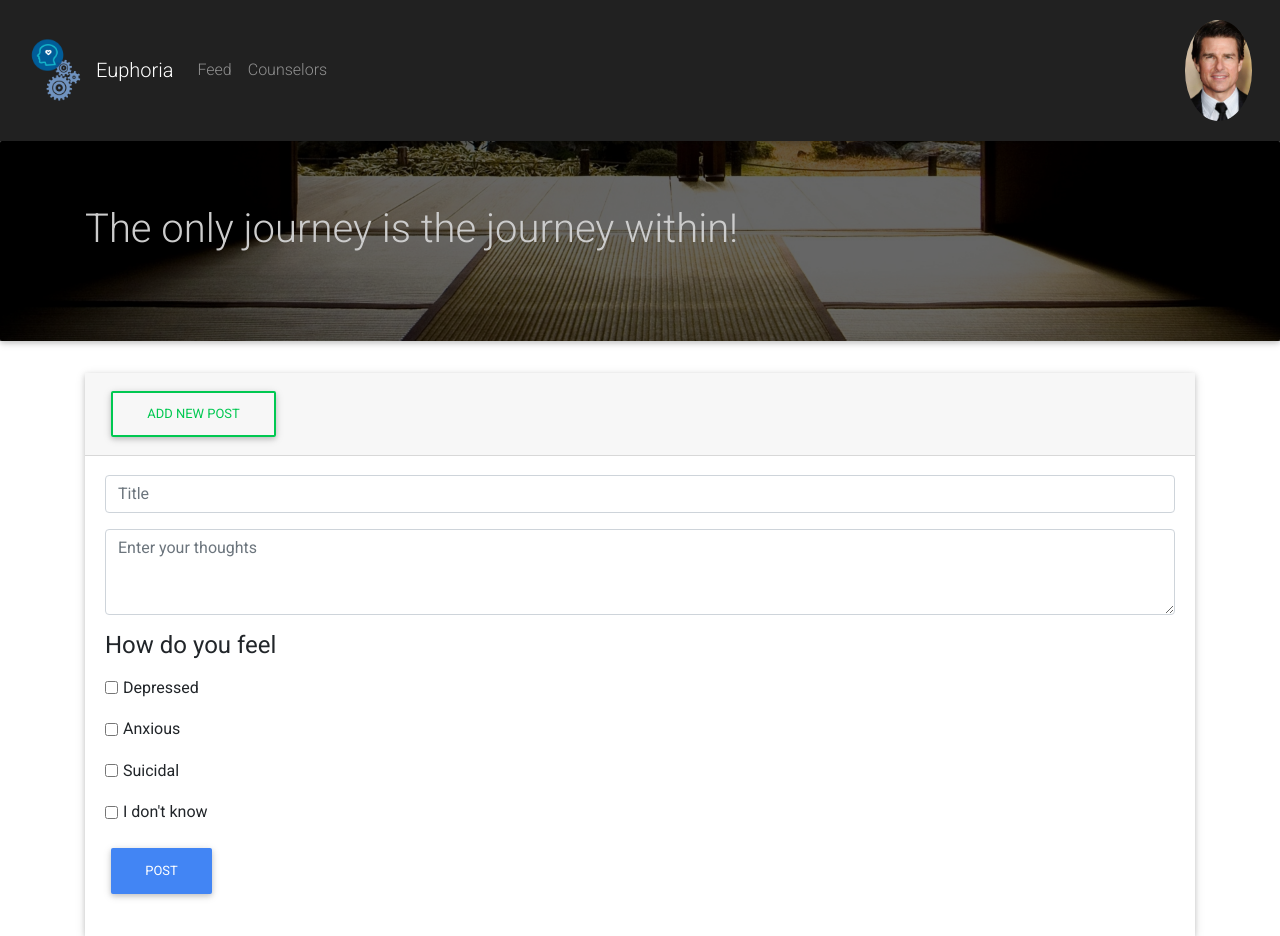
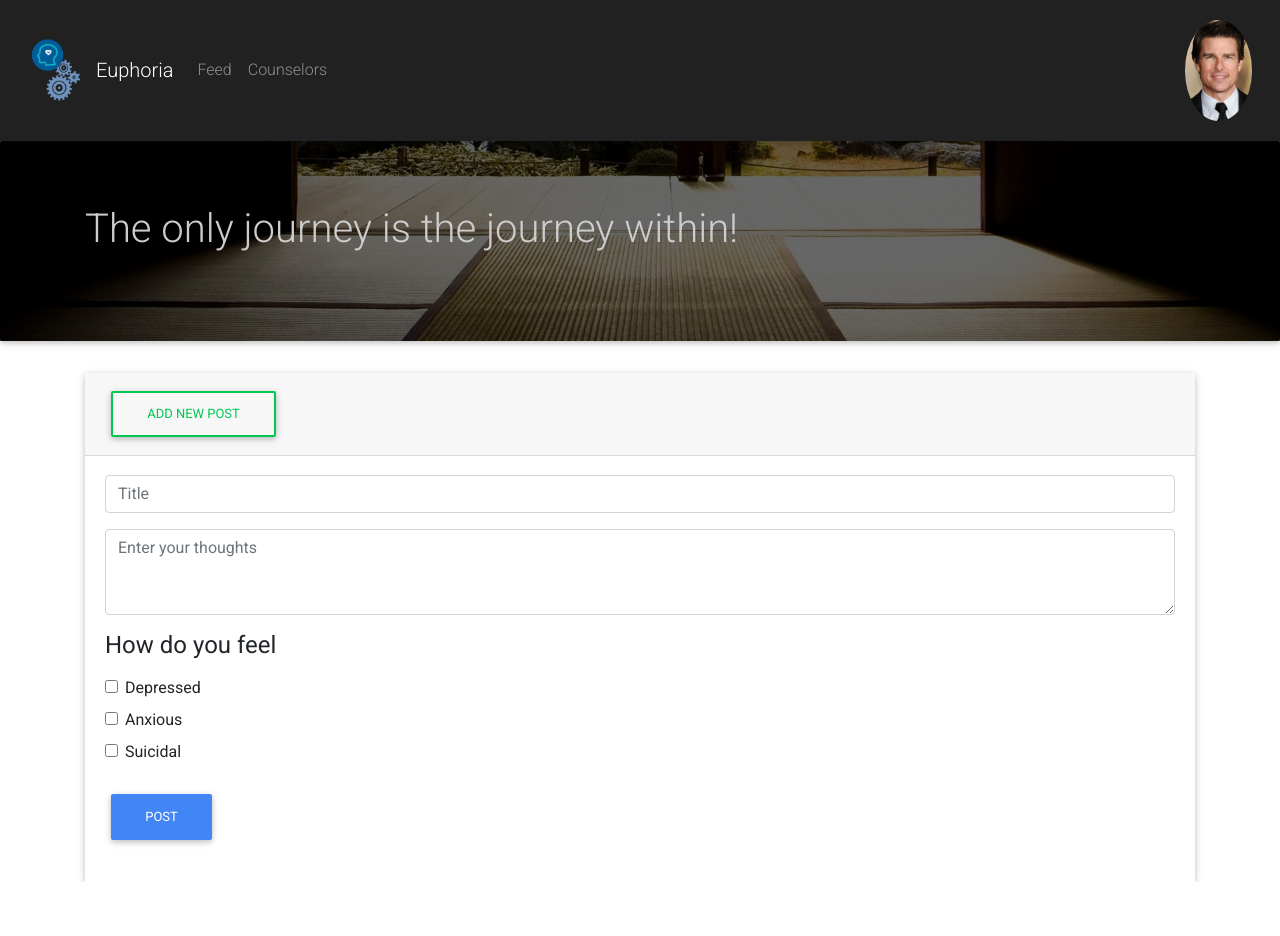
Before and after one commit to dansamarasinghe/Euphoria-Client, a React (Create React App) app: page /user/feed in a window 1280 px wide. After the commit the page ends 882 px from the top, so only its background shows below. Built offline with nearby package versions, Linux system fonts and the light colour scheme.

Commit message:
started on counselor requests

```diff
--- /dev/null
+++ b/src/components/user/Checkbox.js
@@ -0,0 +1,18 @@
+import React from "react";
+
+const Checkbox = ({ label, isSelected, onCheckboxChange }) => (
+  <div className="form-check">
+    <label>
+      <input
+        type="checkbox"
+        name={label}
+        checked={isSelected}
+        onChange={onCheckboxChange}
+        className="form-check-input"
+      />
+      {label}
+    </label>
+  </div>
+);
+
+export default Checkbox;
--- a/src/components/user/PostComponentUser.js
+++ b/src/components/user/PostComponentUser.js
@@ -23,6 +23,7 @@ import PropTypes from 'prop-types';
 import { connect } from 'react-redux';
 import {userNewPost} from '../../actions/UserActions';
 
+import Checkbox from '../../components/user/Checkbox'
 
 const useStyles = makeStyles(theme => ({
   card: {
@@ -137,25 +138,29 @@ function CustomToggle({ children, eventKey }) {
 //     </Fragment>
 //   );
 // }
+const OPTIONS = ["Depressed", "Anxious", "Suicidal"];
 class PostComponentUser extends Component{
   constructor(props){
     super(props);
     this.state={
-       'postBody':'',
-       'checkbox':[]
+
+      'postTitle':'',
+      'postBody':'',
+       checkboxes: OPTIONS.reduce(
+          (options, option) => ({
+            ...options,
+            [option]: false
+          }),
+          {}
+        )
     }
   }
   onChange=(e)=>{
     this.setState({[e.target.name]:e.target.value})
   }
   toggleCheckBox=(e)=>{
-    console.log(e.target.name.type)
-    // if(this.state.checkbox.includes(e.target.name)){
-    //   console.log("have");
-    // }else{
-    //   console.log("do not have");
-
-    // }
+    const {check}=e.target.name;
+    console.log(check)
 
   }
   onSubmit=(e)=>{
@@ -163,6 +168,46 @@ class PostComponentUser extends Component{
     console.log(this.state.postBody);
     this.props.userNewPost(this.state);
   }
+  selectAllCheckboxes = isSelected => {
+    Object.keys(this.state.checkboxes).forEach(checkbox => {
+      // BONUS: Can you explain why we pass updater function to setState instead of an object?
+      this.setState(prevState => ({
+        checkboxes: {
+          ...prevState.checkboxes,
+          [checkbox]: isSelected
+        }
+      }));
+    });
+  };
+
+  selectAll = () => this.selectAllCheckboxes(true);
+
+  deselectAll = () => this.selectAllCheckboxes(false);
+
+  handleCheckboxChange = changeEvent => {
+    const { name } = changeEvent.target;
+
+    this.setState(prevState => ({
+      checkboxes: {
+        ...prevState.checkboxes,
+        [name]: !prevState.checkboxes[name]
+      }
+    }));
+    console.log(this.state.checkboxes)
+  };
+
+  createCheckbox = option => (
+    <Checkbox
+      label={option}
+      isSelected={this.state.checkboxes[option]}
+      onCheckboxChange={this.handleCheckboxChange}
+      key={option}
+    />
+  );
+
+  createCheckboxes = () => OPTIONS.map(this.createCheckbox);
+
+
   render(){
     return(
       <Fragment>
@@ -183,11 +228,7 @@ class PostComponentUser extends Component{
                     </Form.Group>
                     <Form.Group controlId="exampleForm.ControlTextarea1">
                       <Form.Label><h4>How do you feel</h4></Form.Label>
-                        {['Depressed', 'Anxious','Suicidal',"I don't know"].map(emotion => (
-                          <div key={`inline-${emotion}`} className="mb-3">
-                            <Form.Check inline name={emotion} onChange={this.toggleCheckBox} label={emotion} type="checkbox" id={`inline-${emotion}-1`} />
-                          </div>
-                        ))}
+                        {this.createCheckboxes()}
                     </Form.Group>
                     <Form.Group>
                       <Button variant="primary" type="submit">
--- a/src/views/user/Counselors.js
+++ b/src/views/user/Counselors.js
@@ -1,19 +1,33 @@
 import React, { Component } from 'react'
 import {Row,Col,Card,Button} from 'react-bootstrap';
 export default class Counselors extends Component {
-    elements = ['one', 'two', 'three','four'];
+    elements = [
+        {
+        "name":"Dr.Gregory House",
+        "specialty":"diagnostician"
+        },
+        {
+        "name":"Dr.William Chase",
+        "specialty":"Neurologist"
+        },
+        {
+        "name":"Dr.Cameron Chase",
+        "specialty":"ER"
+        },
+    ];
+    counselors=[];
 
-    items = this.elements.map((index)=>
+
+    items = this.elements.map((doc)=>
         <Col xs={4} >
                 <Card style={{ width: '18rem' }}>
                     <Card.Img variant="top" src="holder.js/100px180" />
                     <Card.Body>
-                        <Card.Title>Card Title</Card.Title>
+                        <Card.Title>{doc.name}</Card.Title>
+                        <Card.Subtitle>{doc.specialty}</Card.Subtitle>
                         <Card.Text>
-                        Some quick example text to build on the card title and make up the bulk of
-                        the card's content.
                         </Card.Text>
-                        <Button variant="primary">Go somewhere</Button>
+                        <Button variant="primary">Request</Button>
                     </Card.Body>
                 </Card>
         </Col>
```
Also changed, not shown: remote db info.txt.
